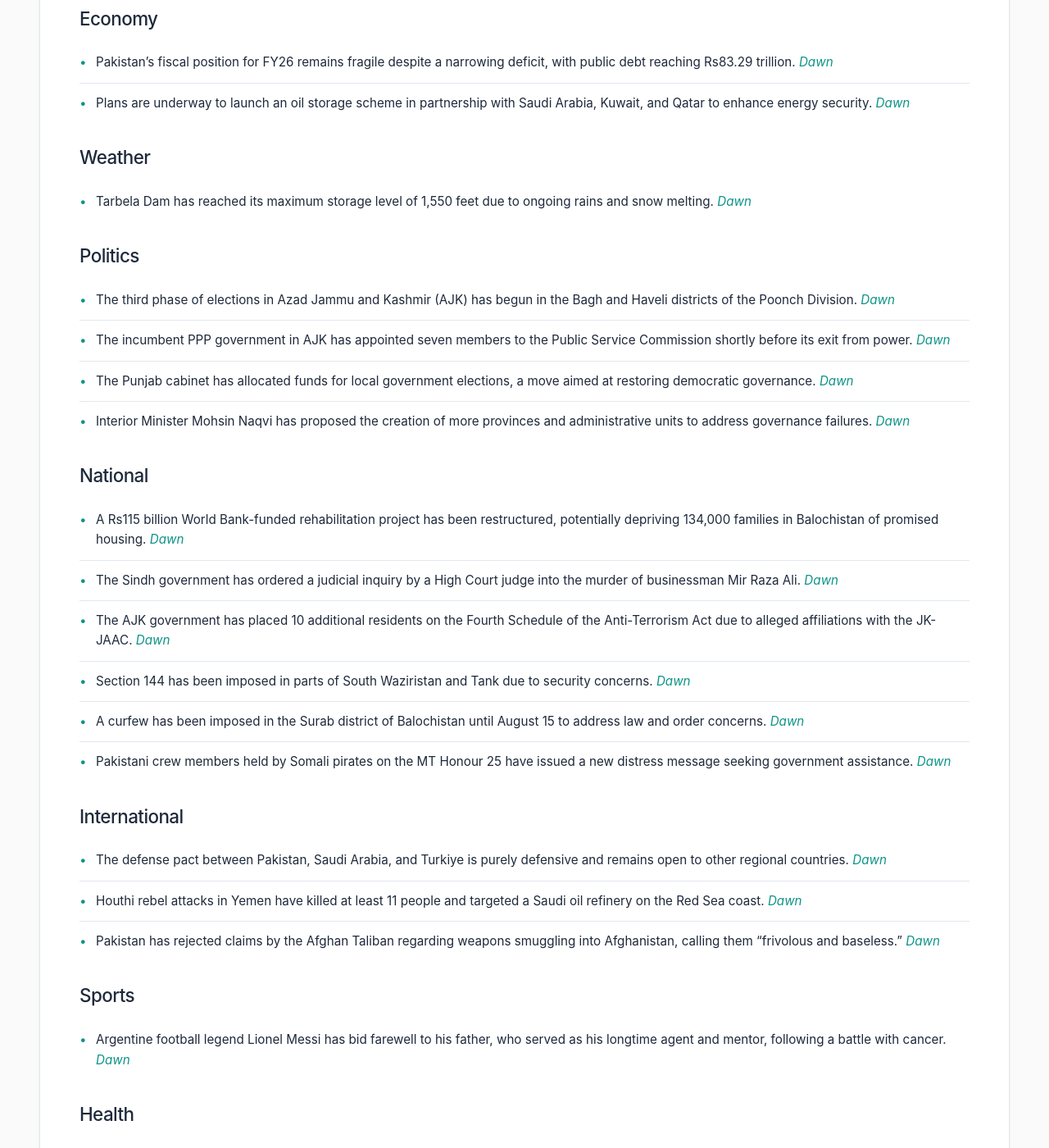
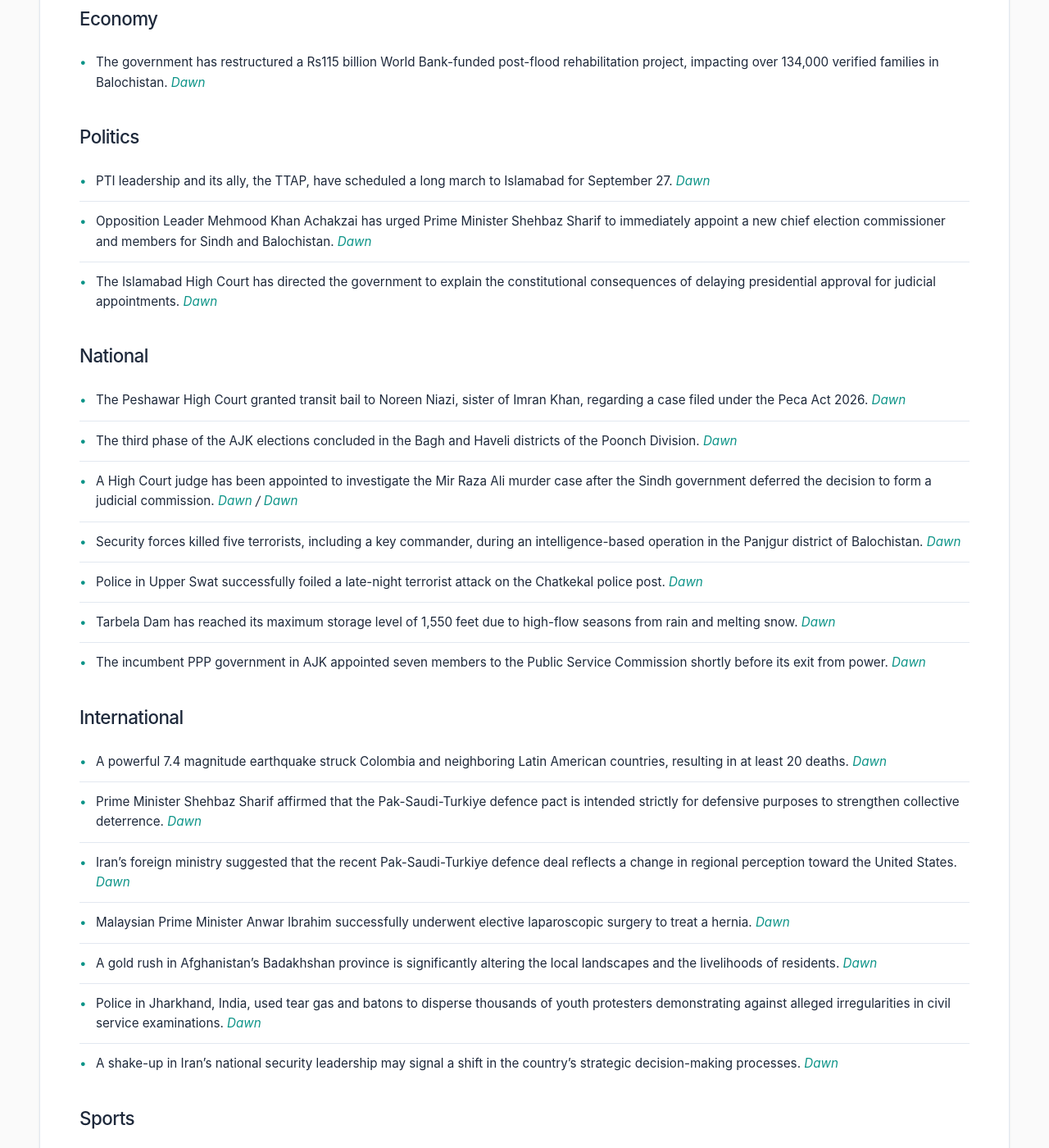
Before and after one commit to zsubzwary/news, a Jekyll site: the page built from en/index.md, in a window 1280 px wide and 1400 px high, scrolled down 403 px. Shown: the whole window at 82% size. Built offline with Jekyll 4.4.1, drawn with Linux system fonts in a browser that asks for light colours; some web fonts are replaced; comment, search, counter and statistics services are not loaded; some of the changed text lies outside the part shown.

Commit message:
DateTime; 2026-08-10T16:04:16.621Z

```diff
--- a/en/index.md
+++ b/en/index.md
@@ -4,41 +4,35 @@ title: Pakistan News Briefing
 lang: en
 ---
 
-Published at: 10-Aug-2026 09:04PKT
+Published at: 10-Aug-2026 21:04PKT
 
 Time to read: 3 mins
 
 ### Economy
-- Pakistan’s fiscal position for FY26 remains fragile despite a narrowing deficit, with public debt reaching Rs83.29 trillion. *[Dawn](https://www.dawn.com/news/2021781/in-a-fiscal-conundrum)*
-- Plans are underway to launch an oil storage scheme in partnership with Saudi Arabia, Kuwait, and Qatar to enhance energy security. *[Dawn](https://www.dawn.com/news/2021711/pakistan-to-partner-with-saudi-arabia-kuwait-qatar-on-oil-storage-scheme)*
-
-### Weather
-- Tarbela Dam has reached its maximum storage level of 1,550 feet due to ongoing rains and snow melting. *[Dawn](https://www.dawn.com/news/2021826/tarbela-dam-attains-maximum-storage-level)*
+- The government has restructured a Rs115 billion World Bank-funded post-flood rehabilitation project, impacting over 134,000 verified families in Balochistan. *[Dawn](https://www.dawn.com/news/2021814/rs115bn-wb-funded-rehabilitation-project-restructured-quietly)*
 
 ### Politics
-- The third phase of elections in Azad Jammu and Kashmir (AJK) has begun in the Bagh and Haveli districts of the Poonch Division. *[Dawn](https://www.dawn.com/news/2021864/3rd-phase-of-ajk-polls-voting-begins-in-poonch-divisions-bagh-and-haveli-districts)*
-- The incumbent PPP government in AJK has appointed seven members to the Public Service Commission shortly before its exit from power. *[Dawn](https://www.dawn.com/news/2021823/ajk-govt-appoints-public-service-commission-members-amid-questions-over-timing)*
-- The Punjab cabinet has allocated funds for local government elections, a move aimed at restoring democratic governance. *[Dawn](https://www.dawn.com/news/2021799/genuine-governance)*
-- Interior Minister Mohsin Naqvi has proposed the creation of more provinces and administrative units to address governance failures. *[Dawn](https://www.dawn.com/news/2021796/governance-failures)*
+- PTI leadership and its ally, the TTAP, have scheduled a long march to Islamabad for September 27. *[Dawn](https://www.dawn.com/news/2021943/pti-leadership-ttap-on-board-for-september-27-long-march-to-islamabad-sohail-afridi)*
+- Opposition Leader Mehmood Khan Achakzai has urged Prime Minister Shehbaz Sharif to immediately appoint a new chief election commissioner and members for Sindh and Balochistan. *[Dawn](https://www.dawn.com/news/2021914/in-letter-to-pm-achakzai-urges-immediate-appointment-of-new-chief-election-commissioner)*
+- The Islamabad High Court has directed the government to explain the constitutional consequences of delaying presidential approval for judicial appointments. *[Dawn](https://www.dawn.com/news/2021893/delay-in-judicial-appointments-ihc-tells-govt-to-explain-consequences-of-keeping-pms-advice-pending)*
 
 ### National
-- A Rs115 billion World Bank-funded rehabilitation project has been restructured, potentially depriving 134,000 families in Balochistan of promised housing. *[Dawn](https://www.dawn.com/news/2021814/rs115bn-wb-funded-rehabilitation-project-restructured-quietly)*
-- The Sindh government has ordered a judicial inquiry by a High Court judge into the murder of businessman Mir Raza Ali. *[Dawn](https://www.dawn.com/news/2021856/high-court-judge-to-investigate-mir-raza-murder-case-says-home-minister)*
-- The AJK government has placed 10 additional residents on the Fourth Schedule of the Anti-Terrorism Act due to alleged affiliations with the JK-JAAC. *[Dawn](https://www.dawn.com/news/2021813/ten-more-placed-on-fourth-schedule-in-azad-kashmir)*
-- Section 144 has been imposed in parts of South Waziristan and Tank due to security concerns. *[Dawn](https://www.dawn.com/news/2021730/movement-restricted-under-section-144-in-some-areas-of-south-waziristan-tank-on-monday)*
-- A curfew has been imposed in the Surab district of Balochistan until August 15 to address law and order concerns. *[Dawn](https://www.dawn.com/news/2021717/curfew-imposed-in-balochistan-surabs-district-over-law-and-order-concerns)*
-- Pakistani crew members held by Somali pirates on the MT Honour 25 have issued a new distress message seeking government assistance. *[Dawn](https://www.dawn.com/news/2021700/pakistani-hostages-held-by-somali-pirates-issue-new-distress-message-seeking-govt-help)*
+- The Peshawar High Court granted transit bail to Noreen Niazi, sister of Imran Khan, regarding a case filed under the Peca Act 2026. *[Dawn](https://www.dawn.com/news/2021934/peshawar-high-court-grants-transit-bail-to-noreen-niazi-in-peca-case)*
+- The third phase of the AJK elections concluded in the Bagh and Haveli districts of the Poonch Division. *[Dawn](https://www.dawn.com/news/2021864/3rd-phase-of-ajk-elections-polling-concludes-in-poonch-divisions-bagh-haveli-districts)*
+- A High Court judge has been appointed to investigate the Mir Raza Ali murder case after the Sindh government deferred the decision to form a judicial commission. *[Dawn](https://www.dawn.com/news/2021913/sindh-govt-defers-judicial-commission-decision-on-mir-raza-ali-murder-case-probe) / [Dawn](https://www.dawn.com/news/2021856/high-court-judge-to-investigate-mir-raza-murder-case-says-home-minister)*
+- Security forces killed five terrorists, including a key commander, during an intelligence-based operation in the Panjgur district of Balochistan. *[Dawn](https://www.dawn.com/news/2021890/security-forces-kill-5-terrorists-in-intelligence-based-operation-in-balochistans-panjgur)*
+- Police in Upper Swat successfully foiled a late-night terrorist attack on the Chatkekal police post. *[Dawn](https://www.dawn.com/news/2021906/late-night-terrorist-attack-on-upper-swat-police-post-foiled-dpo)*
+- Tarbela Dam has reached its maximum storage level of 1,550 feet due to high-flow seasons from rain and melting snow. *[Dawn](https://www.dawn.com/news/2021826/tarbela-dam-attains-maximum-storage-level)*
+- The incumbent PPP government in AJK appointed seven members to the Public Service Commission shortly before its exit from power. *[Dawn](https://www.dawn.com/news/2021823/ajk-govt-appoints-public-service-commission-members-amid-questions-over-timing)*
 
 ### International
-- The defense pact between Pakistan, Saudi Arabia, and Turkiye is purely defensive and remains open to other regional countries. *[Dawn](https://www.dawn.com/news/2021671/pak-saudi-turkiye-defence-pact-open-to-any-other-country-in-region-purely-defensive-dpm-dar)*
-- Houthi rebel attacks in Yemen have killed at least 11 people and targeted a Saudi oil refinery on the Red Sea coast. *[Dawn](https://www.dawn.com/news/2021681/houthi-attacks-kill-11-in-yemen-target-saudi-oil-refinery)*
-- Pakistan has rejected claims by the Afghan Taliban regarding weapons smuggling into Afghanistan, calling them "frivolous and baseless." *[Dawn](https://www.dawn.com/news/2021712/pakistan-rejects-afghan-taliban-claims-of-weapons-smuggled-into-afghanistan-as-frivolous-baseless)*
+- A powerful 7.4 magnitude earthquake struck Colombia and neighboring Latin American countries, resulting in at least 20 deaths. *[Dawn](https://www.dawn.com/news/2021933/at-least-20-dead-as-major-quake-rocks-colombia-other-countries)*
+- Prime Minister Shehbaz Sharif affirmed that the Pak-Saudi-Turkiye defence pact is intended strictly for defensive purposes to strengthen collective deterrence. *[Dawn](https://www.dawn.com/news/2021923/pak-saudi-turkiye-defence-pact-entirely-for-defensive-purposes-not-aggression)*
+- Iran's foreign ministry suggested that the recent Pak-Saudi-Turkiye defence deal reflects a change in regional perception toward the United States. *[Dawn](https://www.dawn.com/news/2021886/iran-says-pak-saudi-turkiye-deal-shows-change-in-perception-towards-us)*
+- Malaysian Prime Minister Anwar Ibrahim successfully underwent elective laparoscopic surgery to treat a hernia. *[Dawn](https://www.dawn.com/news/2021885/malaysia-pm-anwar-ibrahim-undergoes-elective-surgery-to-treat-hernia)*
+- A gold rush in Afghanistan's Badakhshan province is significantly altering the local landscapes and the livelihoods of residents. *[Dawn](https://www.dawn.com/news/2021897/afghanistans-gold-rush-upends-lives-landscapes-in-northeastern-badakhshan-province)*
+- Police in Jharkhand, India, used tear gas and batons to disperse thousands of youth protesters demonstrating against alleged irregularities in civil service examinations. *[Dawn](https://www.dawn.com/news/2021895/police-in-indias-jharkhand-fire-tear-gas-use-batons-to-disperse-youth-protesters)*
+- A shake-up in Iran's national security leadership may signal a shift in the country's strategic decision-making processes. *[Dawn](https://www.dawn.com/news/2021930/iranian-national-security-shake-up-signals-tougher-peace-process)*
 
 ### Sports
-- Argentine football legend Lionel Messi has bid farewell to his father, who served as his longtime agent and mentor, following a battle with cancer. *[Dawn](https://www.dawn.com/news/2021719/lionel-messi-bids-farewell-to-father-who-guided-his-glittering-career)*
-
-### Health
-- Former US President Joe Biden’s cancer has metastasized further, according to updates from his son, Hunter Biden. *[Dawn](https://www.dawn.com/news/2021802/former-us-president-joe-bidens-cancer-has-spread-son)*
-
-### Other
-- An opinion piece argues that revolutions are often inevitable when driven by extreme economic inequality and oppressive state force. *[Dawn](https://www.dawn.com/news/2021794/tick-tick-boom)*
+- Three major football confederations—UEFA, CONCACAF, and AFC—rebuked FIFA President Gianni Infantino, stating that the sport belongs to no individual. *[Dawn](https://www.dawn.com/news/2021918/three-football-confederations-rebuke-infantino-say-sport-belongs-to-no-individual)*
```
